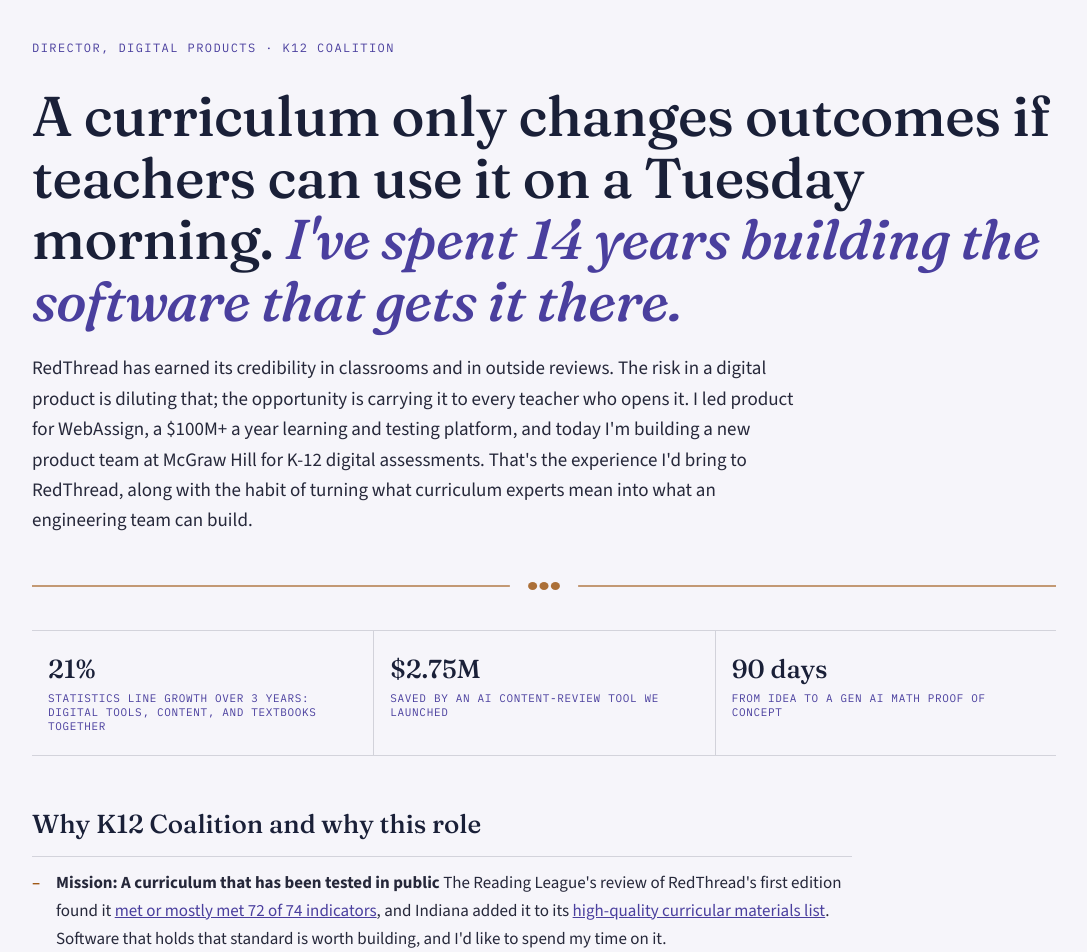
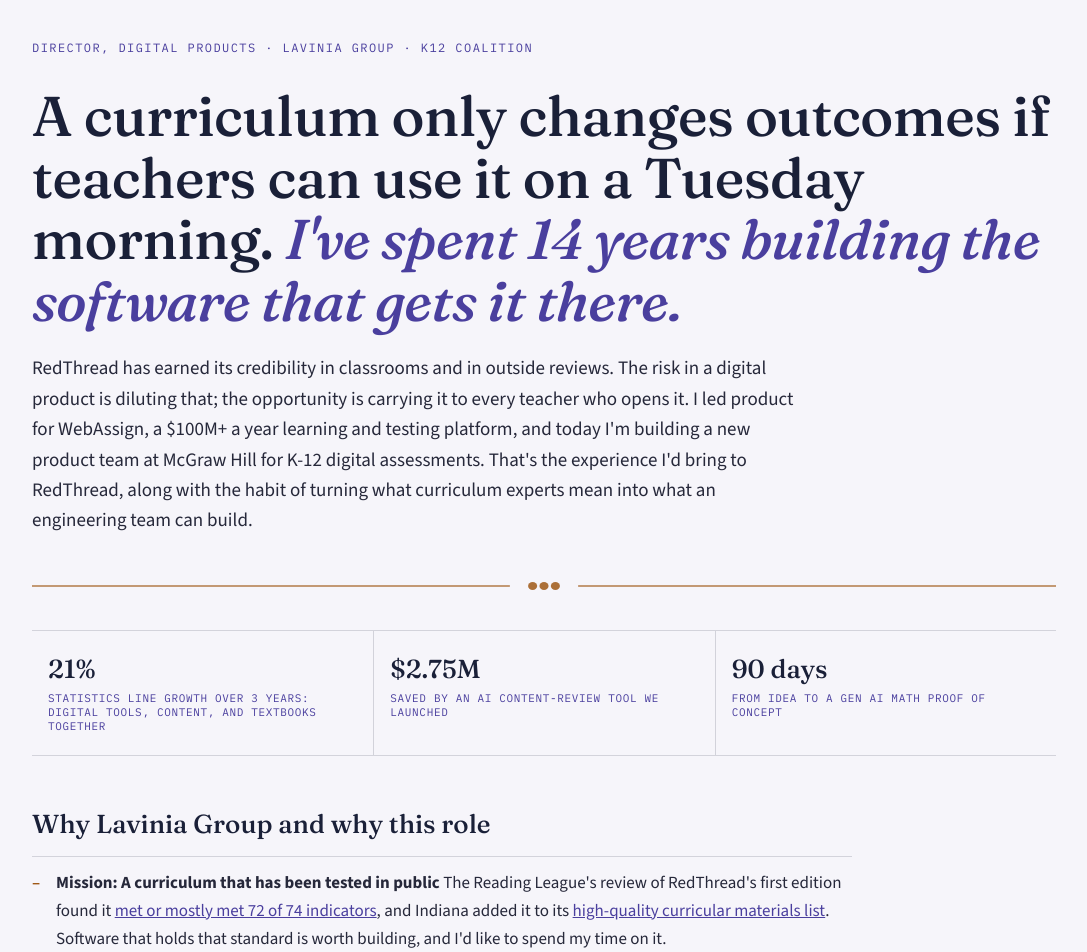
Before and after one commit to TrusProductGuy/TrusProductGuy.github.io, a plain HTML site: page lavinia/index.html in a window 1280 px wide. Shown: the top 952 px of the page, without its empty margins (96-1183 px from the left). Drawn offline with nearby package versions, Linux system fonts and the light colour scheme.

Commit message:
Restore Lavinia Group naming and /lavinia/ path
Co-Authored-By: Claude Sonnet 5.5 <noreply@anthropic.com>
Claude-Session: https://claude.ai/code/session_015UW84vFohKP9gVFm4iy3dW

```diff
--- a/k12coalition/index.html
+++ b/lavinia/index.html
@@ -3,7 +3,7 @@
 <head>
 <meta charset="UTF-8" />
 <meta name="viewport" content="width=device-width, initial-scale=1.0" />
-<meta name="description" content="Andy Trus — application for Director, Digital Products at K12 Coalition." />
+<meta name="description" content="Andy Trus — application for Director, Digital Products at Lavinia Group, a division of K12 Coalition." />
 <title>Andy Trus — Director, Digital Products</title>
 
 <link rel="preconnect" href="https://fonts.googleapis.com" />
@@ -17,12 +17,12 @@
 <script>
 const CONFIG = {
 
-  company:  "K12 Coalition",
+  company:  "Lavinia Group",
   role:     "Director, Digital Products",
   resume:   "",
   year:     "2026",
 
-  eyebrow: "DIRECTOR, DIGITAL PRODUCTS  ·  K12 COALITION",
+  eyebrow: "DIRECTOR, DIGITAL PRODUCTS  ·  LAVINIA GROUP  ·  K12 COALITION",
 
   headline: {
     line1: "A curriculum only changes outcomes if teachers can use it on a Tuesday morning.",
@@ -37,7 +37,7 @@ const CONFIG = {
     { value: "90 days", label: "FROM IDEA TO A GEN AI MATH PROOF OF CONCEPT" }
   ],
 
-  whyTitle: "Why K12 Coalition and why this role",
+  whyTitle: "Why Lavinia Group and why this role",
   whyBullets: [
     "<strong>Mission: A curriculum that has been tested in public</strong> The Reading League's review of RedThread's first edition found it <a style='color:#4A3F9E' href='https://k12coalition.com/?p=8517'>met or mostly met 72 of 74 indicators</a>, and Indiana added it to its <a style='color:#4A3F9E' href='https://k12coalition.com/news/indiana-department-of-education-approves-redthread-literacy-for-k-8-core-reading/'>high-quality curricular materials list</a>. Software that holds that standard is worth building, and I'd like to spend my time on it.",
     "<strong>Curriculum: I've shipped content, software, and print as one product</strong> On the Statistics line at Cengage, our 9-person team shipped digital tools, content, and textbooks together, and the line grew 21% over three years. RedThread has a similar shape: Knowledge, Foundations, and decodable Readers that have to feel like one program. That is a product problem as much as a curriculum one, and I enjoy it.",
@@ -78,7 +78,7 @@ const CONFIG = {
   questions: [
     "RedThread Knowledge pairs reading with writing and project work, in <a style='color:#4A3F9E' href='https://k12coalition.com/?p=3271'>a daily literacy session of 75 minutes in K-2 and 90 in grades 3-5</a>. When an AI app gives feedback on student work in that block, what makes a teacher trust it: that it's fast, that it's grounded in the program's own rubrics and exemplars, or that the teacher can see why it said what it said? I'd want to work out how much of that trust comes from the curriculum and how much from the product.",
     "RedThread Foundations is built on structured phonics routines and decodable Readers. For the youngest students, what is a digital product's job: planning and pacing help for the teacher, visibility into who is stuck on which phonics skill, or something in front of the child? I'd expect the answer to be teacher-side first, and I'd want to test that with K-2 teachers before building anything for a child's screen.",
-    "RedThread is the core ELA curriculum inside RISE, where <a style='color:#4A3F9E' href='https://k12coalition.com/?p=6160'>Summer Discovery sites in Southeast Michigan saw 2.4x more students proficient in math and 3.1x more in ELA in summer 2025</a>. Districts buy on results like these. Could a digital layer show which parts of implementation, such as training attended, units completed, and routines used, travel with the results? I'd want to find out whether that would help leaders decide to renew and help coaches decide where to go next."
+    "RedThread is the core ELA curriculum inside Lavinia RISE, where <a style='color:#4A3F9E' href='https://k12coalition.com/?p=6160'>Summer Discovery sites in Southeast Michigan saw 2.4x more students proficient in math and 3.1x more in ELA in summer 2025</a>. Districts buy on results like these. Could a digital layer show which parts of implementation, such as training attended, units completed, and routines used, travel with the results? I'd want to find out whether that would help leaders decide to renew and help coaches decide where to go next."
   ],
 
   closing: "I'd welcome the chance to talk any of this through, and to hear where your view of RedThread's digital future differs from mine.",
```
